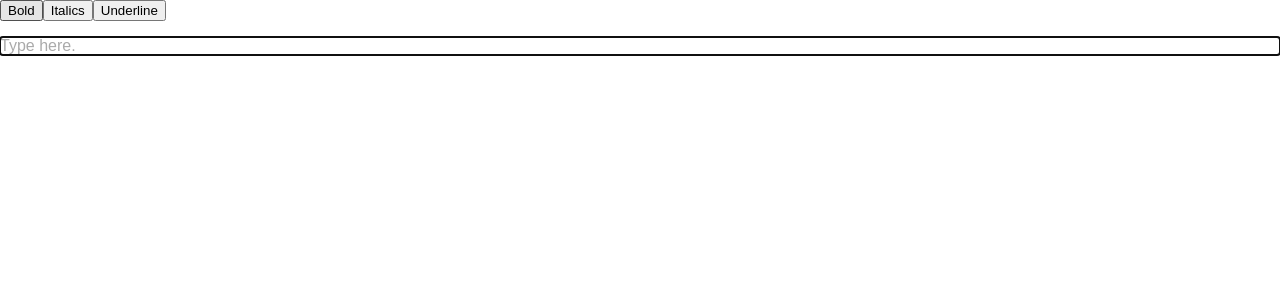
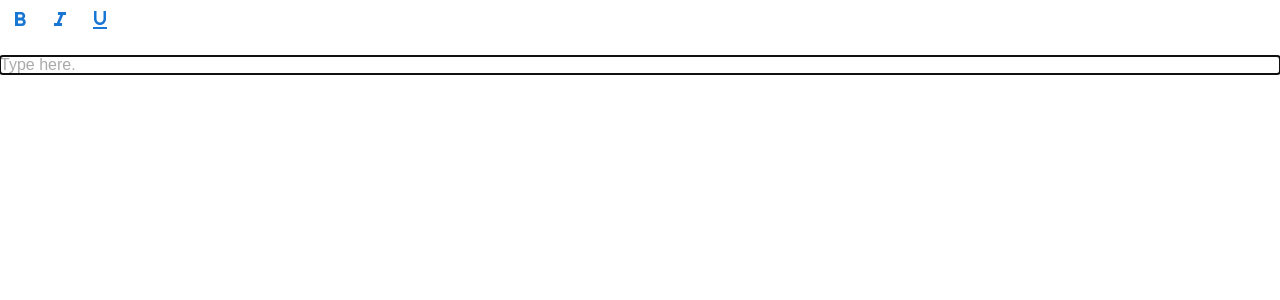
Before and after one commit to davidhammaker/SkyWriteUI, a React (Create React App) app: page / in a window 1280 px wide. Shown: the top 300 px of the page. Built offline with nearby package versions, Linux system fonts and the light colour scheme.

Commit message:
Add MUI Buttons in place of HTML buttons

```diff
--- a/package.json
+++ b/package.json
@@ -5,6 +5,7 @@
   "dependencies": {
     "@emotion/react": "^11.8.1",
     "@emotion/styled": "^11.8.1",
+    "@mui/icons-material": "^5.4.4",
     "@mui/material": "^5.4.3",
     "is-hotkey": "^0.2.0",
     "react": "^17.0.2",
--- a/src/components/TextBox.js
+++ b/src/components/TextBox.js
@@ -1,4 +1,8 @@
 import React, { useCallback, useState, useMemo } from "react";
+import IconButton from "@mui/material/IconButton";
+import FormatBold from "@mui/icons-material/FormatBold";
+import FormatItalic from "@mui/icons-material/FormatItalic";
+import FormatUnderlinedIcon from "@mui/icons-material/FormatUnderlined";
 import { createEditor, Editor, Transforms, Text } from "slate";
 import { Slate, Editable, withReact } from "slate-react";
 import { withHistory } from "slate-history";
@@ -54,30 +58,33 @@ const TextBox = () => {
       onChange={(newValue) => setValue(newValue)}
     >
       <div>
-        <button
+        <IconButton
+          color="primary"
           onMouseDown={(event) => {
             event.preventDefault();
             toggleBold(editor, "bold");
           }}
         >
-          Bold
-        </button>
-        <button
+          <FormatBold />
+        </IconButton>
+        <IconButton
+          color="primary"
           onMouseDown={(event) => {
             event.preventDefault();
             toggleBold(editor, "italics");
           }}
         >
-          Italics
-        </button>
-        <button
+          <FormatItalic />
+        </IconButton>
+        <IconButton
+          color="primary"
           onMouseDown={(event) => {
             event.preventDefault();
             toggleBold(editor, "underline");
           }}
         >
-          Underline
-        </button>
+          <FormatUnderlinedIcon />
+        </IconButton>
       </div>
       {/* The 'Editable' is the part we can edit like a text editor. */}
       <Editable
```
Also changed, not shown: 1 other file (tests, documents, lock files or other folders).
